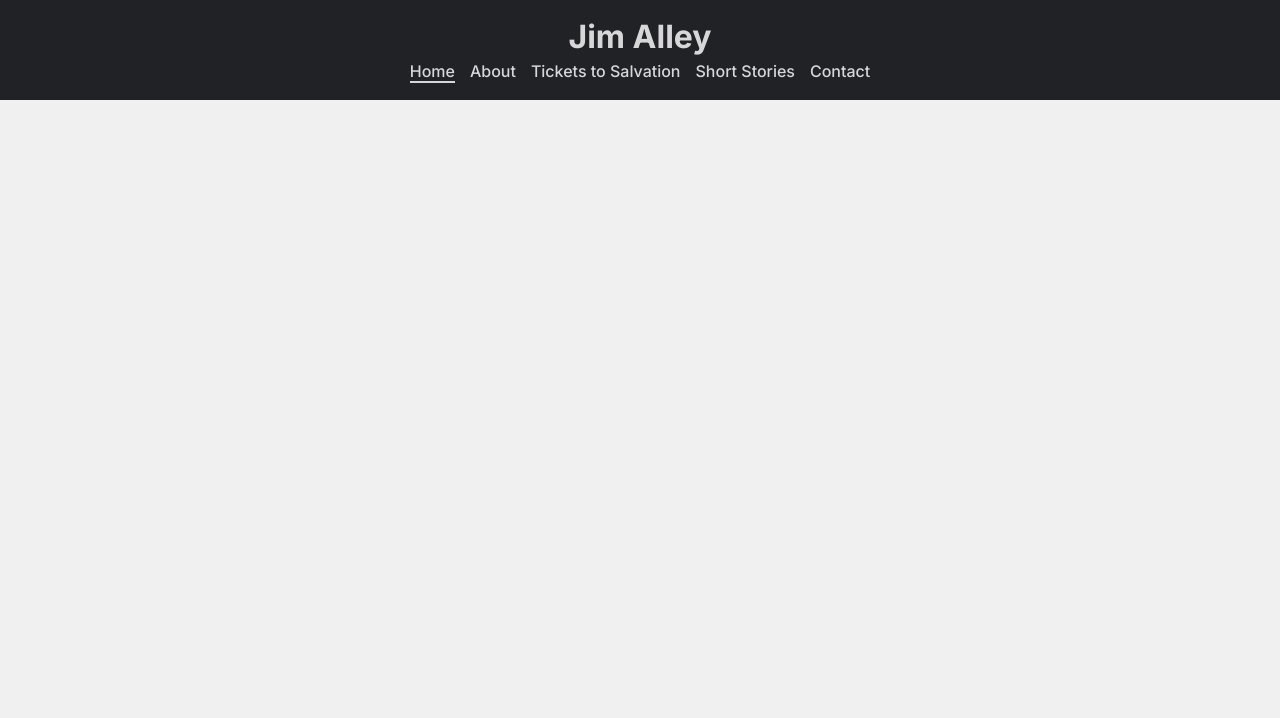
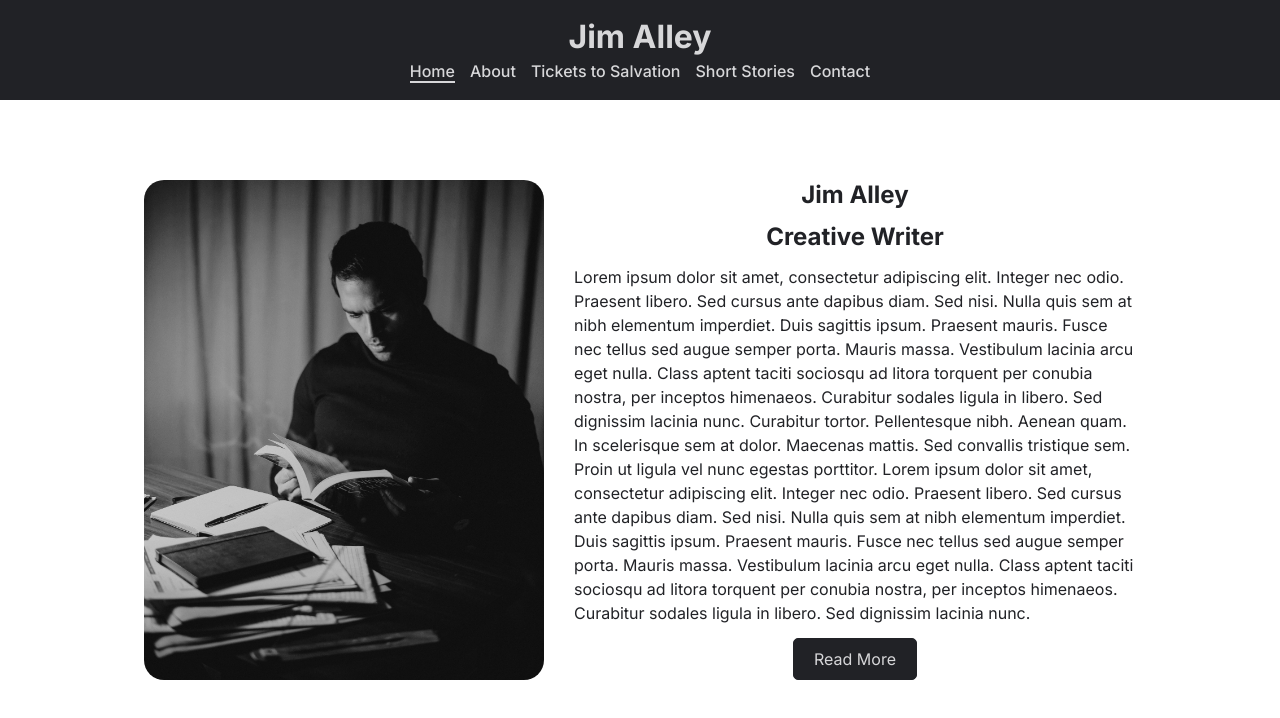
Before and after one commit to BSims623/www_jimalley, a Next.js app: page / in a window 1280 px wide. Shown: the top 718 px of the page. Built offline with nearby package versions, Linux system fonts and the light colour scheme.

Commit message:
Added Hero on Landing Page

```diff
--- a/src/app/page.js
+++ b/src/app/page.js
@@ -1,10 +1,23 @@
-import Image from "next/image";
 import styles from "@/styles/pages/home.module.scss";
+// import landingImage from "/public/images/landing/landing_image.jpg";
+import Link from "next/link";
 
 export default function Home() {
   return (
     <main className={styles.main}>
       <section className={styles.hero}>
+        <div className={styles.landing_image_container}>
+          <img src={"/images/landing/landing_image.jpg"} className={`${styles.landing_image} ${styles.desktop_image}`} />
+        </div>
+        <div className={styles.content_container}>
+          <h1 className={styles.title}>Jim Alley</h1>
+          <h2 className={styles.subtitle}>Creative Writer</h2>
+          <img src={"/images/landing/landing_image.jpg"} className={`${styles.landing_image} ${styles.mobile_image}`} />
+          <p className={styles.paragraph}>Lorem ipsum dolor sit amet, consectetur adipiscing elit. Integer nec odio. Praesent libero. Sed cursus ante dapibus diam. Sed nisi. Nulla quis sem at nibh elementum imperdiet. Duis sagittis ipsum. Praesent mauris. Fusce nec tellus sed augue semper porta. Mauris massa. Vestibulum lacinia arcu eget nulla. Class aptent taciti sociosqu ad litora torquent per conubia nostra, per inceptos himenaeos. Curabitur sodales ligula in libero. Sed dignissim lacinia nunc. Curabitur tortor. Pellentesque nibh. Aenean quam. In scelerisque sem at dolor. Maecenas mattis. Sed convallis tristique sem. Proin ut ligula vel nunc egestas porttitor.
+          Lorem ipsum dolor sit amet, consectetur adipiscing elit. Integer nec odio. Praesent libero. Sed cursus ante dapibus diam. Sed nisi. Nulla quis sem at nibh elementum imperdiet. Duis sagittis ipsum. Praesent mauris. Fusce nec tellus sed augue semper porta. Mauris massa. Vestibulum lacinia arcu eget nulla. Class aptent taciti sociosqu ad litora torquent per conubia nostra, per inceptos himenaeos. Curabitur sodales ligula in libero. Sed dignissim lacinia nunc.
+          </p>
+          <Link href="/about" className="btn landing_btn">Read More</Link>
+        </div>
       </section>
     </main>
   );
--- a/src/components/Navbar.jsx
+++ b/src/components/Navbar.jsx
@@ -8,8 +8,6 @@ import ExtendedNavbarMenu from "./ExtendedNavbarMenu";
 import { faBars, faX } from '@fortawesome/free-solid-svg-icons';
 import { FontAwesomeIcon } from '@fortawesome/react-fontawesome';
 
-
-
 export default function Navbar() {
     const [isOpen, setIsOpen] = useState(false);
     const pathname = usePathname();
@@ -18,7 +16,6 @@ export default function Navbar() {
         console.log(!isOpen);
         setIsOpen(!isOpen);
     }
-
 
   return (
     <nav className={styles.navbar}>
--- a/src/styles/globals.scss
+++ b/src/styles/globals.scss
@@ -1,3 +1,5 @@
+@import "./abstracts/variables.scss";
+
 // :root {
 //   --max-width: 1100px;
 //   --border-radius: 12px;
@@ -86,7 +88,7 @@ body {
 }
 
 main {
-  padding-top: 100px;
+  padding: 100px 20px 0 20px;
 }
 
 body {
@@ -99,6 +101,11 @@ body {
   //   rgb(var(--background-start-rgb));
 }
 
+p {
+  // font-size: 1.125rem;
+  line-height: 1.5;
+}
+
 a {
   // color: inherit;
   text-decoration: none;
@@ -109,3 +116,18 @@ a {
 //     color-scheme: dark;
 //   }
 // }
+
+.btn {
+  padding: 10px 20px;
+  border-radius: 5px;
+  background: $primary-dark;
+  color: $neutral-light;
+  border: 1px solid $primary-dark;
+}
+
+.btn:hover {
+  padding: 10px 20px;
+  border-radius: 5px;
+  background: $neutral-light;
+  color: $primary-dark;
+}
--- a/src/styles/pages/home.module.scss
+++ b/src/styles/pages/home.module.scss
@@ -1,7 +1,64 @@
+@import '../abstracts/variables.scss';
+
 .main {
     display: flex;
     justify-content: center;
+    color: $primary-dark;
+}
+
+.hero {
+    width: 100%;
+    padding: 48px 0;
+    max-width: 700px;
+
+    @media (min-width: $screen-lg) {
+      display: grid;
+      height: calc(100vh - 100px);
+      max-width: $screen-lg;
+      grid-template-columns: 400px 1fr;
+      gap: 30px;
+      padding: 80px 0;
+    }
+}
+
+.landing_image {
+    width: 100%;
+    max-width: 500px;
+    max-height: 500px;
+    object-fit: cover;
+    border-radius: 20px;
+}
+
+.desktop_image {
+    display: none;
+
+    @media (min-width: $screen-lg) {
+      display: block;
+    }
+}
+
+.mobile_image {
+    margin-top: 20px;
+    @media (min-width: $screen-lg) {
+      display: none;
+    }
+}
+
+.content_container {
+    display: flex;
+    flex-direction: column;
     align-items: center;
-    height: 100vh;
-    background-color: #f0f0f0;
+    justify-content: space-between;
+
+    @media (min-width: $screen-lg) {
+      height: 500px;
+    }
 }
+
+.paragraph {
+    margin: 20px 0;
+
+    @media (min-width: $screen-lg) {
+      margin: 0;
+    }
+}
```
Also changed, not shown: public/images/landing/landing_image.jpg (added), src/app/layout.js (line endings or trailing spaces).
